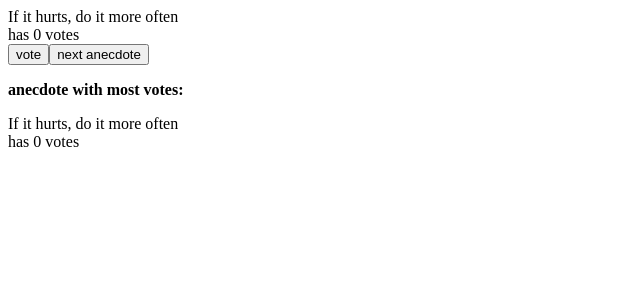
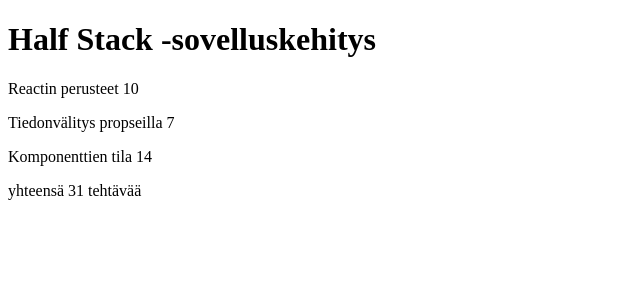
Before and after one commit to twaananen/FullStackOpen, a React (Create React App) app in the folder 1/: page / in a window 1280 px wide. Shown: the top 300 px of the page, without its empty margins (0-640 px from the left). Built offline with nearby package versions, Linux system fonts and the light colour scheme.

Commit message:
submission for exercise 2.1

```diff
--- /dev/null
+++ b/1/src/App.js
@@ -0,0 +1,15 @@
+import React from 'react'
+import Kurssi from "./components/Kurssi";
+
+
+
+const App = ({kurssi}) => {
+
+  return (
+    <div>
+      <Kurssi kurssi={kurssi}></Kurssi>
+    </div>
+  )
+}
+
+export default App
--- /dev/null
+++ b/1/src/components/Kurssi.js
@@ -0,0 +1,16 @@
+import React from "react";
+import Otsikko from "./Otsikko";
+import Sisalto from "./Sisalto";
+import Yhteensa from "./Yhteensa";
+
+const Kurssi = ({kurssi}) => {
+    return(
+        <div>
+        <Otsikko nimi={kurssi.nimi} />
+        <Sisalto osat ={kurssi.osat} />
+        <Yhteensa osat ={kurssi.osat}/>
+        </div>
+    )
+}
+
+export default Kurssi
--- /dev/null
+++ b/1/src/components/Osa.js
@@ -0,0 +1,11 @@
+import React from "react";
+
+const Osa = ({nimi,tehtavia}) => {
+    return (
+      <div>
+        <p>{nimi} {tehtavia}</p>
+      </div>
+    )
+  }
+
+  export default Osa
--- /dev/null
+++ b/1/src/components/Otsikko.js
@@ -0,0 +1,11 @@
+import React from "react";
+
+  const Otsikko = ({nimi}) => {
+    return (
+      <div>
+        <h1>{nimi} </h1>
+      </div>
+    )
+  }
+
+  export default Otsikko
--- /dev/null
+++ b/1/src/components/Sisalto.js
@@ -0,0 +1,12 @@
+import React from "react";
+import Osa from "./Osa";
+
+const Sisalto = ({osat}) => {
+    return (
+      <div>
+          {osat.map(osa => <Osa nimi={osa.nimi} tehtavia={osa.tehtavia} /> )}
+      </div>
+    )
+  }
+
+  export default Sisalto
--- /dev/null
+++ b/1/src/components/Yhteensa.js
@@ -0,0 +1,11 @@
+import React from "react";
+
+const Yhteensa = ({osat}) => {
+    return (
+      <div>
+        <p>yhteensä {osat.reduce((summa,osa) =>  summa+osa.tehtavia,0)} tehtävää </p>
+      </div>
+    )
+  }
+
+  export default Yhteensa
--- a/1/src/index.js
+++ b/1/src/index.js
@@ -1,56 +1,26 @@
 import React from 'react'
 import ReactDOM from 'react-dom'
+import App from "./App";
 
-
-const Button = ({ handleClick, text }) => <button onClick={handleClick}>{text}</button>
-
-class App extends React.Component {
-  constructor(props) {
-    super(props)
-    this.state = {
-      selected: 0,
-      votes: Array(anecdotes.length).fill(0)
+const kurssi = {
+  nimi: 'Half Stack -sovelluskehitys',
+  osat: [
+    {
+      nimi: 'Reactin perusteet',
+      tehtavia: 10
+    },
+    {
+      nimi: 'Tiedonvälitys propseilla',
+      tehtavia: 7
+    },
+    {
+      nimi: 'Komponenttien tila',
+      tehtavia: 14
     }
-  }
-
-  clickNext = () => () => this.setState({selected:Math.floor(Math.random()*anecdotes.length)})
-  clickVote = () => () => {
-      let votes = [...this.state.votes]
-      votes[this.state.selected] = votes[this.state.selected]+1
-      this.setState({votes})
-      }
-
-      mostVotes = () =>{
-            return this.state.votes.indexOf(Math.max(...this.state.votes))
-      }
-      hasVotes = ({number}) => <div>has {this.state.votes[number]} votes</div>
-      showAnecdote = ({number}) => <div>{anecdotes[number]}</div>
-
-  render() {
-    return (
-      <div>
-        {this.showAnecdote({number: this.state.selected})}
-        {this.hasVotes({number :this.state.selected})}
-        <Button handleClick={this.clickVote()} text="vote"></Button>
-        <Button handleClick={this.clickNext()} text="next anecdote"></Button>
-        <p><strong>anecdote with most votes:</strong></p>
-        {this.showAnecdote({number: this.mostVotes()})}
-        {this.hasVotes({number :this.mostVotes()})}
-      </div>
-    )
-  }
+  ]
 }
 
-const anecdotes = [
-  'If it hurts, do it more often',
-  'Adding manpower to a late software project makes it later!',
-  'The first 90 percent of the code accounts for the first 90 percent of the development time...The remaining 10 percent of the code accounts for the other 90 percent of the development time.',
-  'Any fool can write code that a computer can understand. Good programmers write code that humans can understand.',
-  'Premature optimization is the root of all evil.',
-  'Debugging is twice as hard as writing the code in the first place. Therefore, if you write the code as cleverly as possible, you are, by definition, not smart enough to debug it.'
-]
-
 ReactDOM.render(
-  <App anecdotes={anecdotes} />,
+  <App kurssi = {kurssi}/>,
   document.getElementById('root')
 )
```
